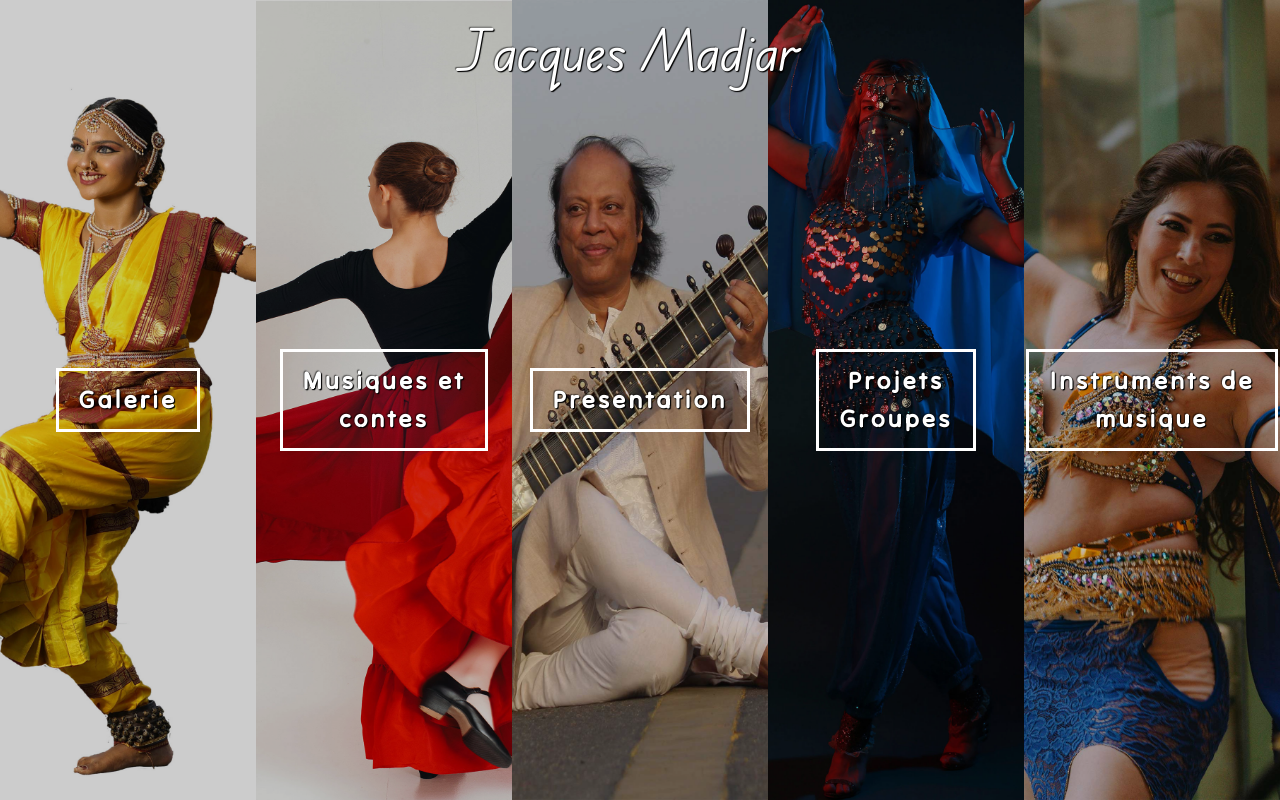
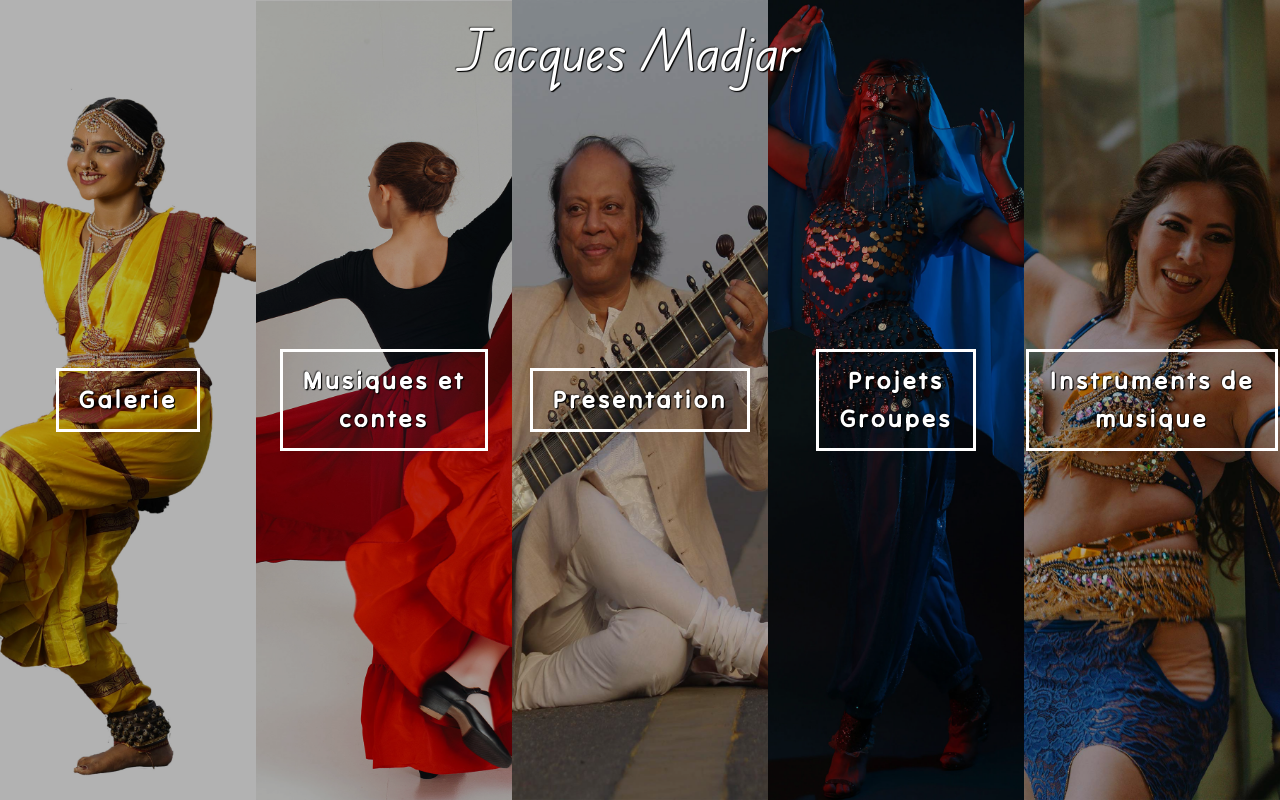
Before and after one commit to sargentogato/jacques-web, a Vue app: page / in a window 1280 px wide. Built offline with nearby package versions, Linux system fonts and the light colour scheme.

Commit message:
update MainSection Brigthnes

```diff
--- a/src/components/MainSection.vue
+++ b/src/components/MainSection.vue
@@ -95,7 +95,7 @@ section {
 
   img {
     height: 360px;
-    filter: brightness(80%);
+    filter: brightness(70%);
     object-fit: fill;
   }
 
```
